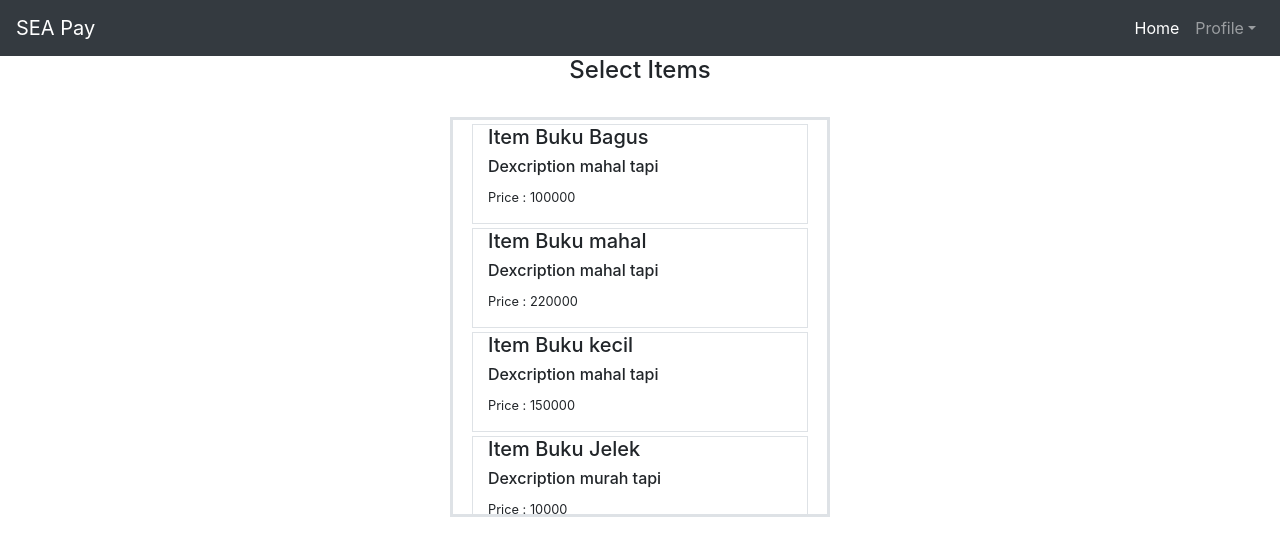
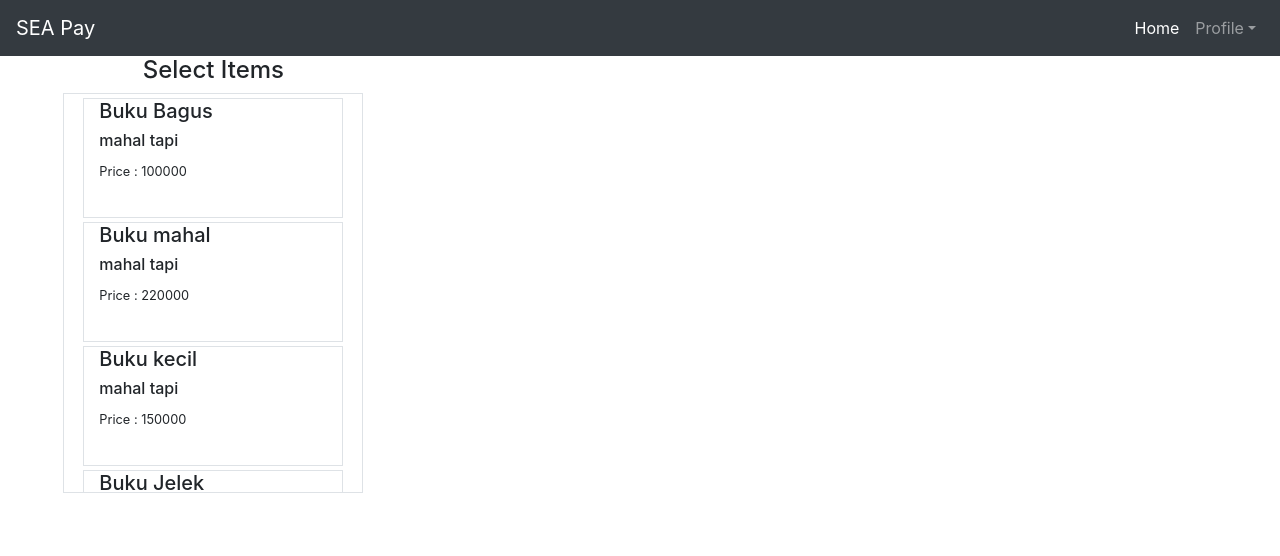
Before and after one commit to RafifEL/sea-pay-compfest-echo, a React (Create React App) app in the folder ui/: page / in a window 1280 px wide. Shown: the top 556 px of the page. Built offline with nearby package versions, Linux system fonts and the light colour scheme.

Commit message:
[rafif] Item Page

```diff
--- a/ui/src/component/CustomerPage/Item/Item.js
+++ b/ui/src/component/CustomerPage/Item/Item.js
@@ -1,13 +1,22 @@
 import React, {Component} from 'react';
 
 export default class Item extends Component{
+    checkAmount = () =>{
+        if(this.props.amount != null){
+            this.props.amount += 1;
+            return "Amount : " + this.props.amount;
+
+        }
+    }
+
     render(){
         return(
-            <div className="row m-1" style = {{height: 100, overflow:"auto"}} >
+            <div className="row m-1" style = {{height: 120, overflow:"auto"}} >
                 <div className = 'col border text-left'>
-                        <h5>Item {this.props.name}</h5>
-                        <h6>Dexcription {this.props.description}</h6>
-                        <small>Price : {this.props.price}</small>
+                        <h5>{this.props.name}</h5>
+                        <h6>{this.props.description}</h6>
+                        <small>Price : {this.props.price}<br/></small>
+                        <small>{this.checkAmount()}</small>
                 </div>
             </div>
         );
--- a/ui/src/component/CustomerPage/Item/SelectItems.js
+++ b/ui/src/component/CustomerPage/Item/SelectItems.js
@@ -1,15 +1,6 @@
 import React, {Component} from 'react';
 
-import './SelectItems.css'
 import Item from './Item';
-
-const customBox = (width, height, overflow = "hidden") => {
-    return {
-        width: width,
-        height: height,
-        overflow: overflow
-    };
-};
 
 export default class SelectItems extends Component{
     state = {
@@ -17,21 +8,16 @@ export default class SelectItems extends Component{
     }
     render(){
         return (
-            <div className = 'container'>
-                <div className="row justify-content-around">
             <div className="col-4 text-center mb-4">
                 <h4>Select Items</h4>
-                    </div>
-                </div>
-                <div className="row justify-content-around">
-                    <div className="col-4 border select-items"  style = {customBox(300, 400, "auto")} >
+                <div className="container border"  style = {{width:300, height:400, overflow: "auto", borderWidth: "3px"}} >
                 <Item name = {"Buku Bagus"} description = {"mahal tapi"} price = {100000}/>
                 <Item name = {"Buku mahal"} description = {"mahal tapi"} price = {220000}/>
                 <Item name = {"Buku kecil"} description = {"mahal tapi"} price = {150000}/>
                 <Item name = {"Buku Jelek"} description = {"murah tapi"} price = {10000}/>
                 </div>
             </div>
-            </div>
+
         );
     }
 }
```
Also changed, not shown: ui/src/component/CustomerPage/Item/MyCart.js (added, +23 -0 lines), ui/src/component/CustomerPage/Item/SelectItemPage.js (added, +22 -0 lines). Lines whose indentation alone changed are shown as unchanged.
